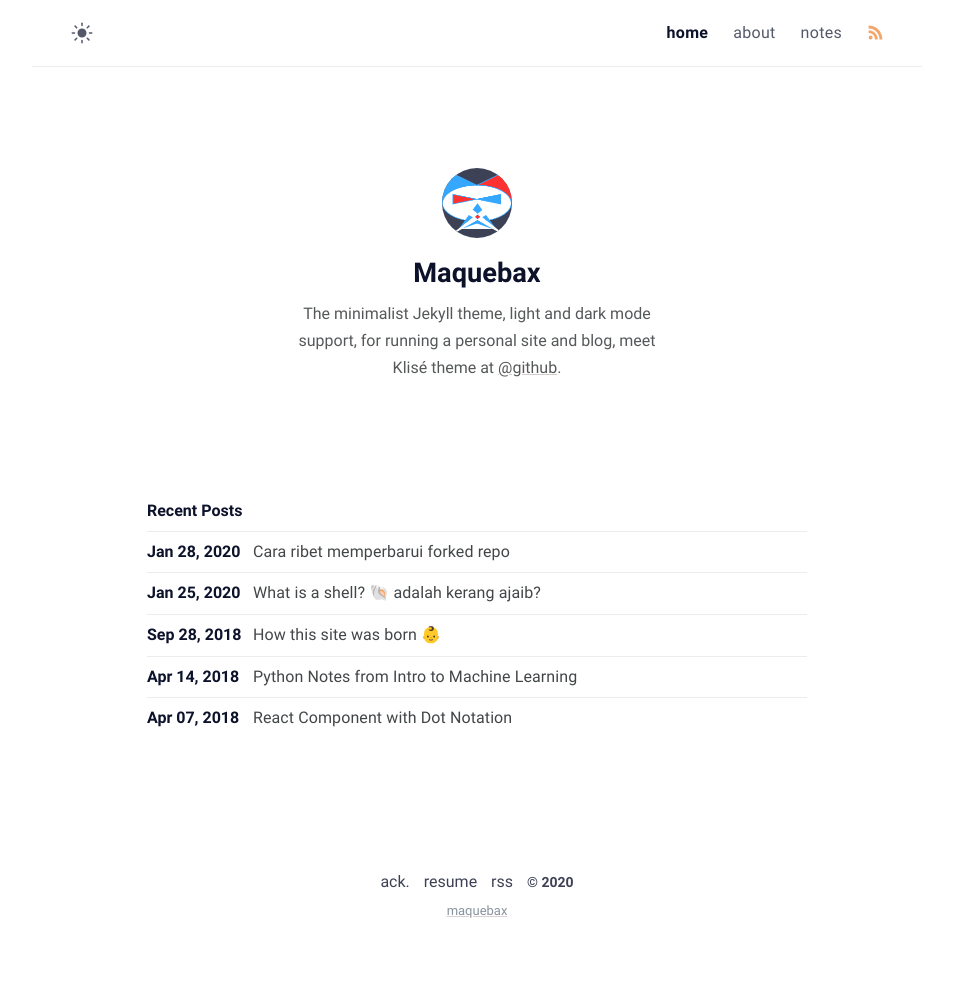
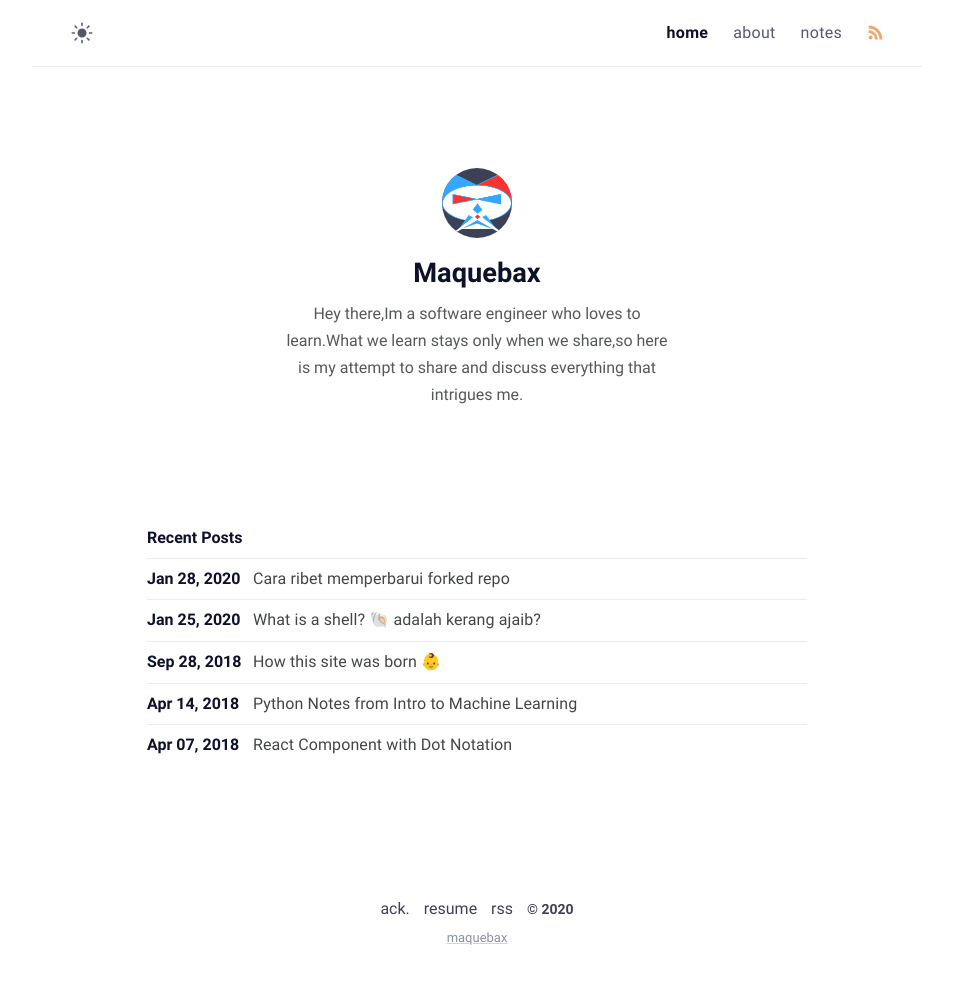
Before and after one commit to maquebax/maquebax.github.io, a Jekyll site: the page built from index.md, in a window 1280 px wide. Shown: the whole page, without its empty margins (163-1116 px from the left). Built offline with Jekyll 4.4.1, drawn with Linux system fonts in a browser that asks for light colours; before the commit the page ends 956 px from its top, so only the background shows below that.

Commit message:
Update _config.yml

```diff
--- a/_config.yml
+++ b/_config.yml
@@ -12,8 +12,7 @@ mode: light # default theme "dark" | "light"
 author:
   name: Maquebax # author name
   bio: >- # tell to the world
-    The minimalist Jekyll theme, light and dark mode support, for running a personal site and blog,
-    meet Klisé theme at <a href="https://github.com/piharpi/jekyll-klise" target="_blank" rel="noopener">@github</a>.
+    Hey there,Im a software engineer who loves to learn.What we learn stays only when we share,so here is my attempt to share and discuss everything that intrigues me.
   username: username # author username
   github: maquebax
   twitter: viggyjiggy
```
